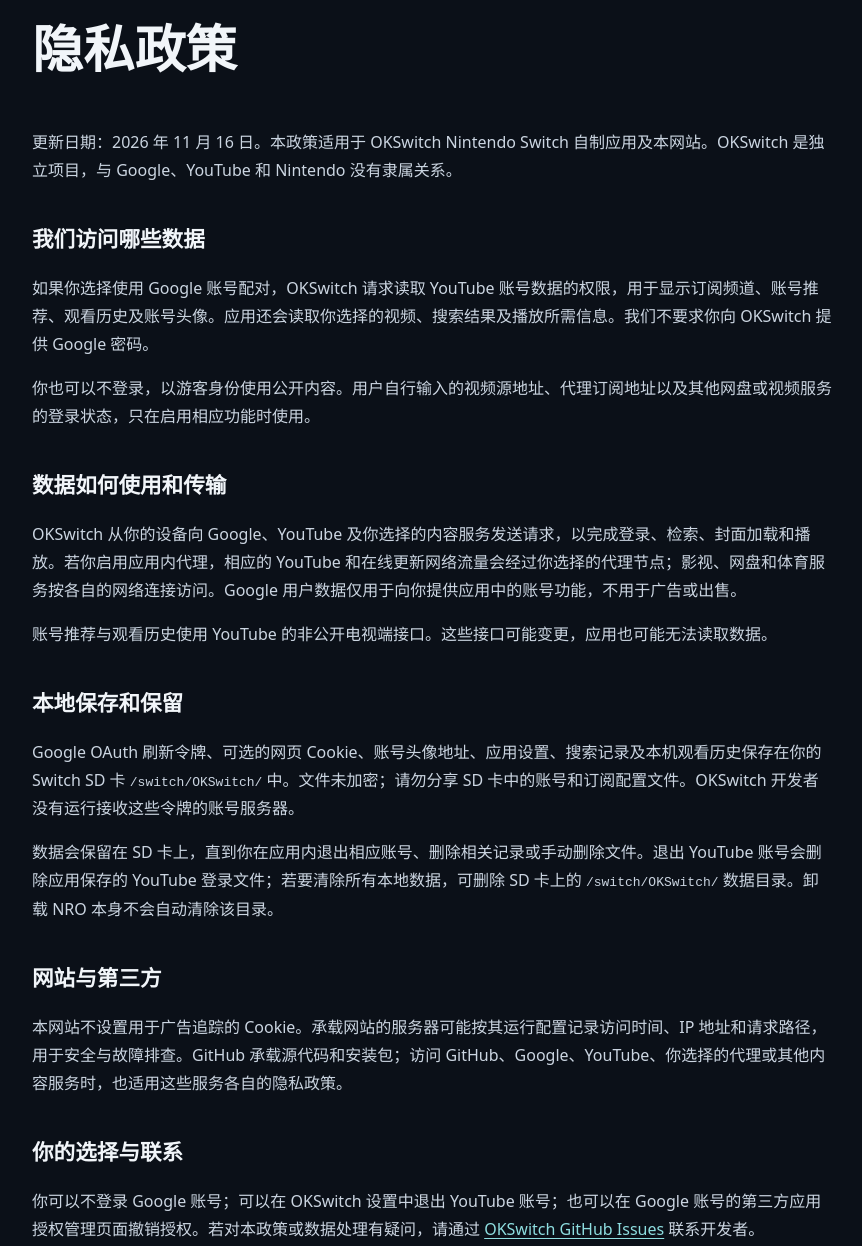
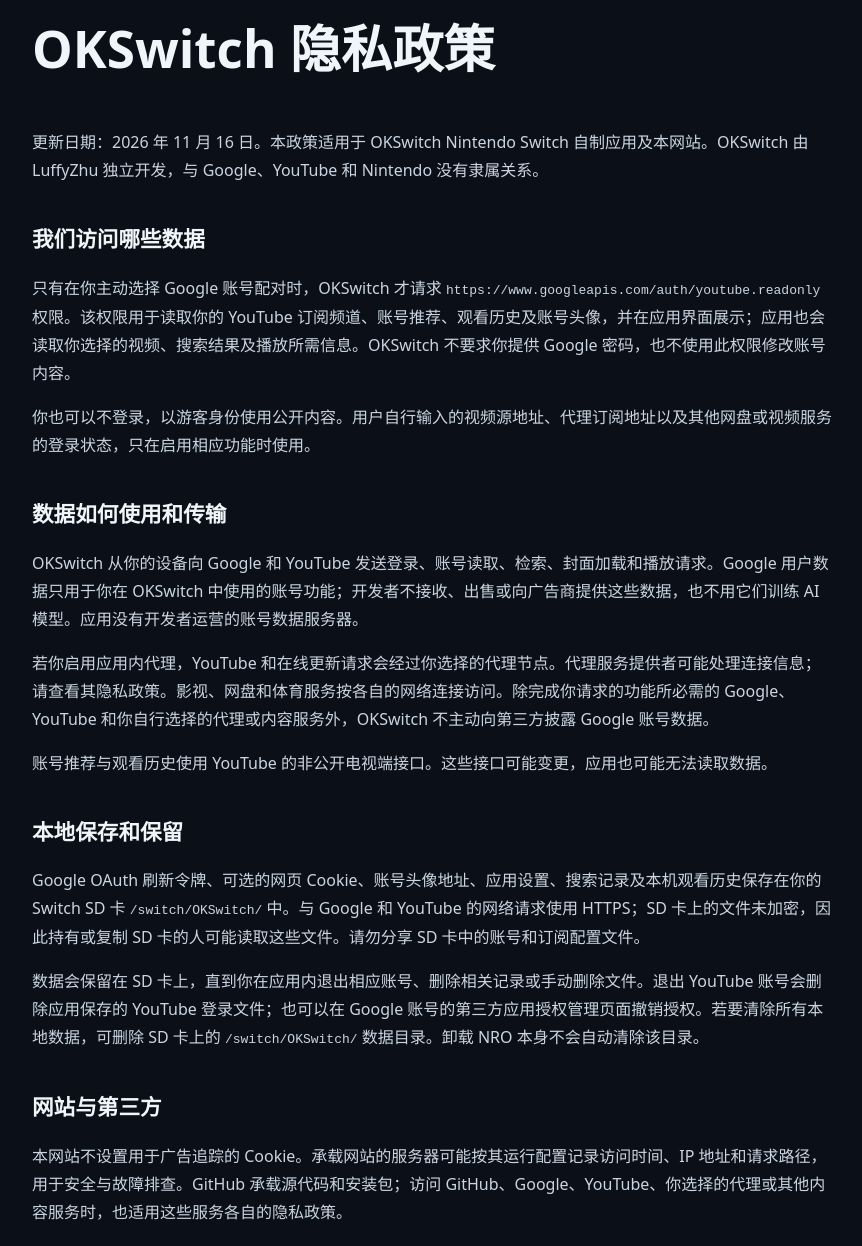
Before and after one commit to LuffyZhu/OKSwitch, a plain HTML site: page docs/privacy.html in a window 1280 px wide. Shown: the part 136-1382 px from the top of the page, without its empty margins (207-1069 px from the left). Drawn offline with Linux system fonts and the light colour scheme.

Commit message:
Clarify OAuth privacy details and align site branding

```diff
--- a/docs/privacy.html
+++ b/docs/privacy.html
@@ -14,26 +14,27 @@
 <body>
   <header><strong>OKSwitch</strong><a href="index.html">返回首页</a></header>
   <main>
-    <h1>隐私政策</h1>
-    <p>更新日期：2026 年 11 月 16 日。本政策适用于 OKSwitch Nintendo Switch 自制应用及本网站。OKSwitch 是独立项目，与 Google、YouTube 和 Nintendo 没有隶属关系。</p>
+    <h1>OKSwitch 隐私政策</h1>
+    <p>更新日期：2026 年 11 月 16 日。本政策适用于 OKSwitch Nintendo Switch 自制应用及本网站。OKSwitch 由 LuffyZhu 独立开发，与 Google、YouTube 和 Nintendo 没有隶属关系。</p>
 
     <h2>我们访问哪些数据</h2>
-    <p>如果你选择使用 Google 账号配对，OKSwitch 请求读取 YouTube 账号数据的权限，用于显示订阅频道、账号推荐、观看历史及账号头像。应用还会读取你选择的视频、搜索结果及播放所需信息。我们不要求你向 OKSwitch 提供 Google 密码。</p>
+    <p>只有在你主动选择 Google 账号配对时，OKSwitch 才请求 <code>https://www.googleapis.com/auth/youtube.readonly</code> 权限。该权限用于读取你的 YouTube 订阅频道、账号推荐、观看历史及账号头像，并在应用界面展示；应用也会读取你选择的视频、搜索结果及播放所需信息。OKSwitch 不要求你提供 Google 密码，也不使用此权限修改账号内容。</p>
     <p>你也可以不登录，以游客身份使用公开内容。用户自行输入的视频源地址、代理订阅地址以及其他网盘或视频服务的登录状态，只在启用相应功能时使用。</p>
 
     <h2>数据如何使用和传输</h2>
-    <p>OKSwitch 从你的设备向 Google、YouTube 及你选择的内容服务发送请求，以完成登录、检索、封面加载和播放。若你启用应用内代理，相应的 YouTube 和在线更新网络流量会经过你选择的代理节点；影视、网盘和体育服务按各自的网络连接访问。Google 用户数据仅用于向你提供应用中的账号功能，不用于广告或出售。</p>
+    <p>OKSwitch 从你的设备向 Google 和 YouTube 发送登录、账号读取、检索、封面加载和播放请求。Google 用户数据只用于你在 OKSwitch 中使用的账号功能；开发者不接收、出售或向广告商提供这些数据，也不用它们训练 AI 模型。应用没有开发者运营的账号数据服务器。</p>
+    <p>若你启用应用内代理，YouTube 和在线更新请求会经过你选择的代理节点。代理服务提供者可能处理连接信息；请查看其隐私政策。影视、网盘和体育服务按各自的网络连接访问。除完成你请求的功能所必需的 Google、YouTube 和你自行选择的代理或内容服务外，OKSwitch 不主动向第三方披露 Google 账号数据。</p>
     <p>账号推荐与观看历史使用 YouTube 的非公开电视端接口。这些接口可能变更，应用也可能无法读取数据。</p>
 
     <h2>本地保存和保留</h2>
-    <p>Google OAuth 刷新令牌、可选的网页 Cookie、账号头像地址、应用设置、搜索记录及本机观看历史保存在你的 Switch SD 卡 <code>/switch/OKSwitch/</code> 中。文件未加密；请勿分享 SD 卡中的账号和订阅配置文件。OKSwitch 开发者没有运行接收这些令牌的账号服务器。</p>
-    <p>数据会保留在 SD 卡上，直到你在应用内退出相应账号、删除相关记录或手动删除文件。退出 YouTube 账号会删除应用保存的 YouTube 登录文件；若要清除所有本地数据，可删除 SD 卡上的 <code>/switch/OKSwitch/</code> 数据目录。卸载 NRO 本身不会自动清除该目录。</p>
+    <p>Google OAuth 刷新令牌、可选的网页 Cookie、账号头像地址、应用设置、搜索记录及本机观看历史保存在你的 Switch SD 卡 <code>/switch/OKSwitch/</code> 中。与 Google 和 YouTube 的网络请求使用 HTTPS；SD 卡上的文件未加密，因此持有或复制 SD 卡的人可能读取这些文件。请勿分享 SD 卡中的账号和订阅配置文件。</p>
+    <p>数据会保留在 SD 卡上，直到你在应用内退出相应账号、删除相关记录或手动删除文件。退出 YouTube 账号会删除应用保存的 YouTube 登录文件；也可以在 Google 账号的第三方应用授权管理页面撤销授权。若要清除所有本地数据，可删除 SD 卡上的 <code>/switch/OKSwitch/</code> 数据目录。卸载 NRO 本身不会自动清除该目录。</p>
 
     <h2>网站与第三方</h2>
     <p>本网站不设置用于广告追踪的 Cookie。承载网站的服务器可能按其运行配置记录访问时间、IP 地址和请求路径，用于安全与故障排查。GitHub 承载源代码和安装包；访问 GitHub、Google、YouTube、你选择的代理或其他内容服务时，也适用这些服务各自的隐私政策。</p>
 
     <h2>你的选择与联系</h2>
-    <p>你可以不登录 Google 账号；可以在 OKSwitch 设置中退出 YouTube 账号；也可以在 Google 账号的第三方应用授权管理页面撤销授权。若对本政策或数据处理有疑问，请通过 <a href="https://github.com/LuffyZhu/OKSwitch/issues">OKSwitch GitHub Issues</a> 联系开发者。</p>
+    <p>你可以不登录 Google 账号，也可以在 OKSwitch 设置中退出 YouTube 账号。若对本政策或数据处理有疑问，请通过 <a href="https://github.com/LuffyZhu/OKSwitch/issues">OKSwitch GitHub Issues</a> 联系开发者。若数据处理方式发生变化，本页面会更新日期和内容。</p>
   </main>
   <footer><a href="index.html">首页</a> · <a href="https://github.com/LuffyZhu/OKSwitch">源代码</a></footer>
 </body>
```
Also changed, not shown: docs/index.html (+3 -3 lines), docs/images/okswitch-icon.jpg (added).
